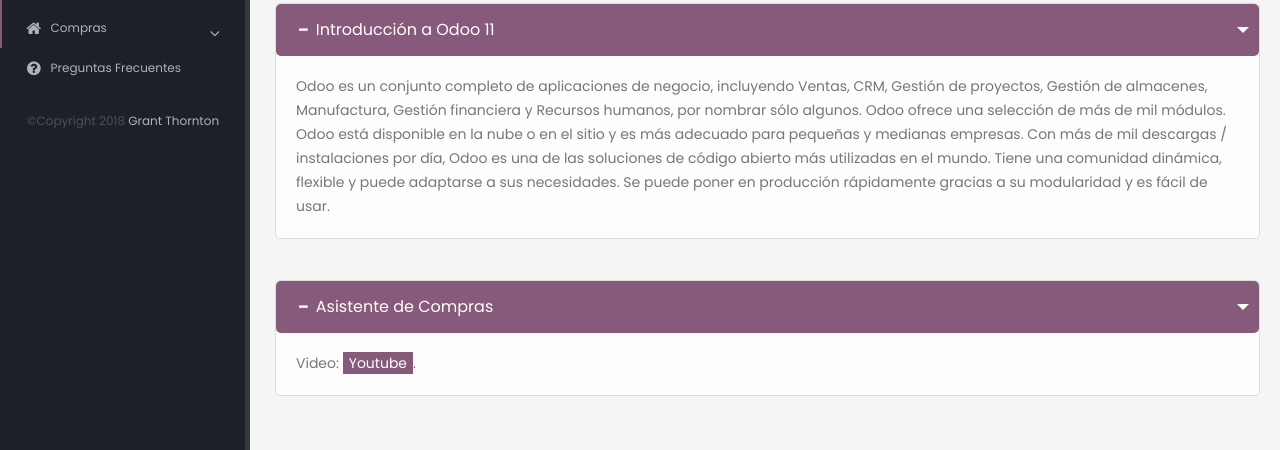
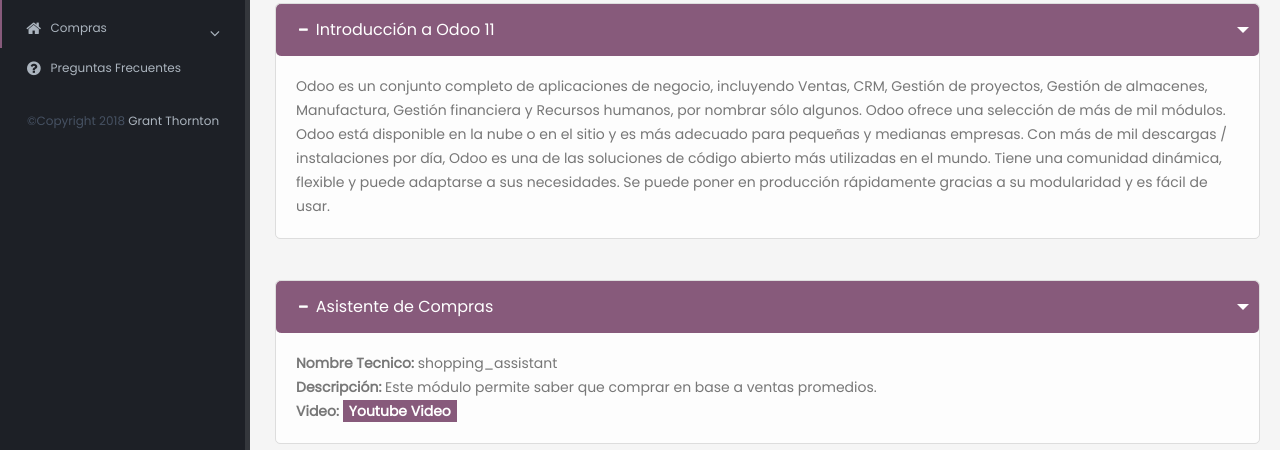
Before and after one commit to falconsoft3d/curso-odoo-11, a plain HTML site: page index.html in a window 1280 px wide. Shown: the part 200-650 px from the top of the page. Drawn offline with Linux system fonts and the light colour scheme.

Commit message:
Subiendo Módulo

```diff
--- a/index.html
+++ b/index.html
@@ -6,8 +6,9 @@
     <meta charset="UTF-8">
     <title>Odoo 11  -  Documentación</title>
     <meta name="keywords" content="odoo,erp" />
-    <meta name="description" content="Documentation de Odoo Erp">
-    <meta name="author" content="WPThemeGo">
+    <meta name="description" content="Documentation de Odoo Erp 11">
+    <meta name="author" content="Grant Thornton">
+    <link rel="shortcut icon" href="favicon.ico" type="image/x-icon">
     <!-- Mobile Metas -->
     <meta name="viewport" content="width=device-width, initial-scale=1.0, maximum-scale=1.0, user-scalable=no" />
     <!-- Web Fonts  -->
@@ -33,7 +34,7 @@
         <header class="header">
 			<div class="logo-container">
                 <a href="../" class="logo"><img src="Grant-Thornton-Logo-Colour-Cropped.jpg" height="28" alt="Bosmarket Logo" /></a>
-                <span class="document-title  hidden-xs hidden-sm">Documentación de Odoo 11 </span>
+                <span class="document-title  hidden-xs hidden-sm">Documentación de Odoo 11</span>
 
                 <ul class="demo-view hidden-xs hidden-sm hidden-md  hidden-lg">
                     <li><a class="btn btn-default" href="http://demo.wpthemego.com/themes/sw_bosmarket/" target="_blank">View Demo</a></li>
@@ -47,7 +48,7 @@
                 <span class="separator"></span>
                 <span class="separator siteground_link"></span>
                 <ul class="list-unstyled">
-                    <li><a role="menuitem" tabindex="-1" href="https://www.grantthornton.es/"><i class="fa fa-user"></i>Grant Thornton</a></li>
+                    <li><a role="menuitem" tabindex="-1" href="https://www.grantthornton.es/"><i class="fa fa-user"></i> Grant Thornton</a></li>
                 </ul>
             </div>
         </header>
@@ -169,7 +170,9 @@
 						<section id="welcome" class="toggle active">
 							<label></i>Asistente de Compras</label>
 							<div class="toggle-content" style="display: block;">
-								<p> Video:  <a href="https://youtu.be/21FphG0kAv8" target="_blank"><span class="highlight">Youtube</span></a>.</p>
+								<p><b>Nombre Tecnico:</b> shopping_assistant</p>
+								<p><b>Descripción:</b> Este módulo permite saber que comprar en base a ventas promedios.</p>
+								<p><b>Video:<b>  <a href="https://youtu.be/21FphG0kAv8" target="_blank"><span class="highlight">Youtube Video</span></a></p>
 							</div>
 						</section>
 				</div></div>
```
Also changed, not shown: favicon.ico (added).
